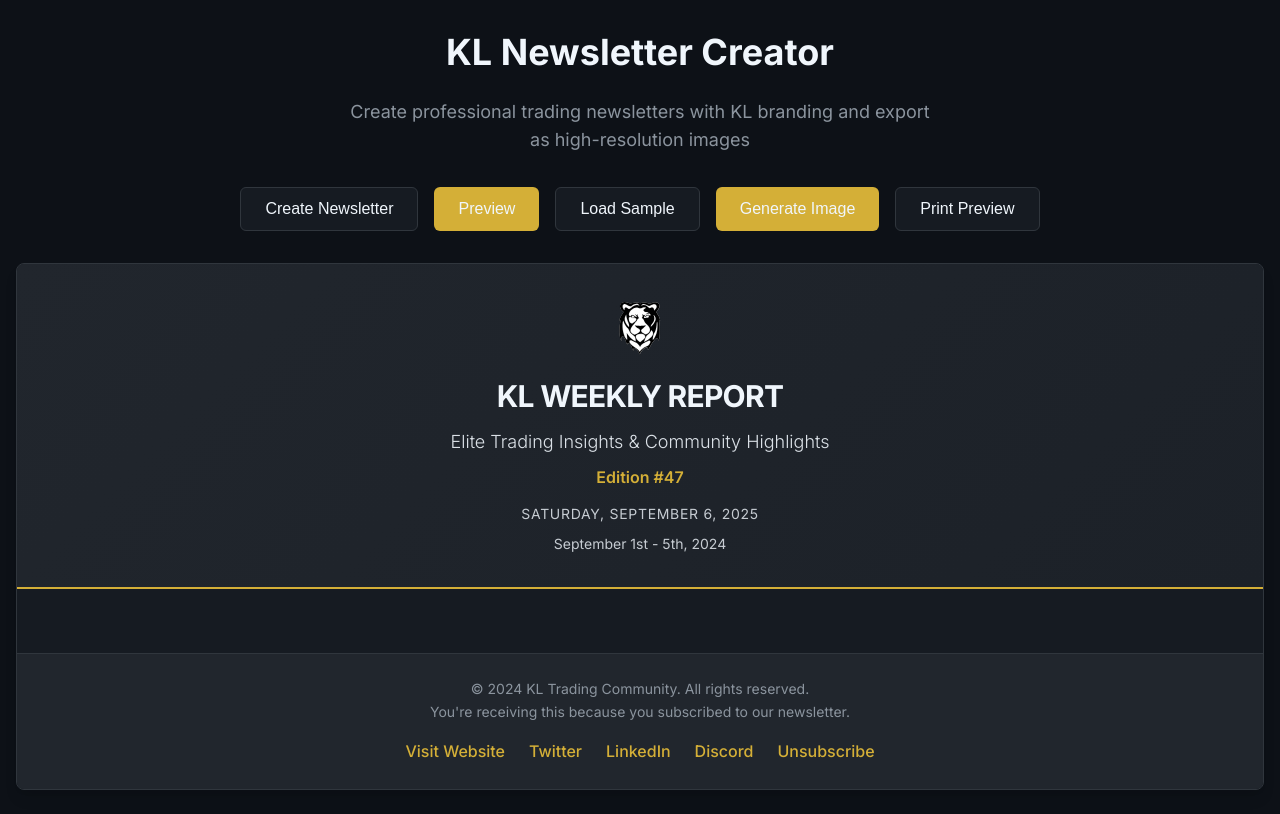
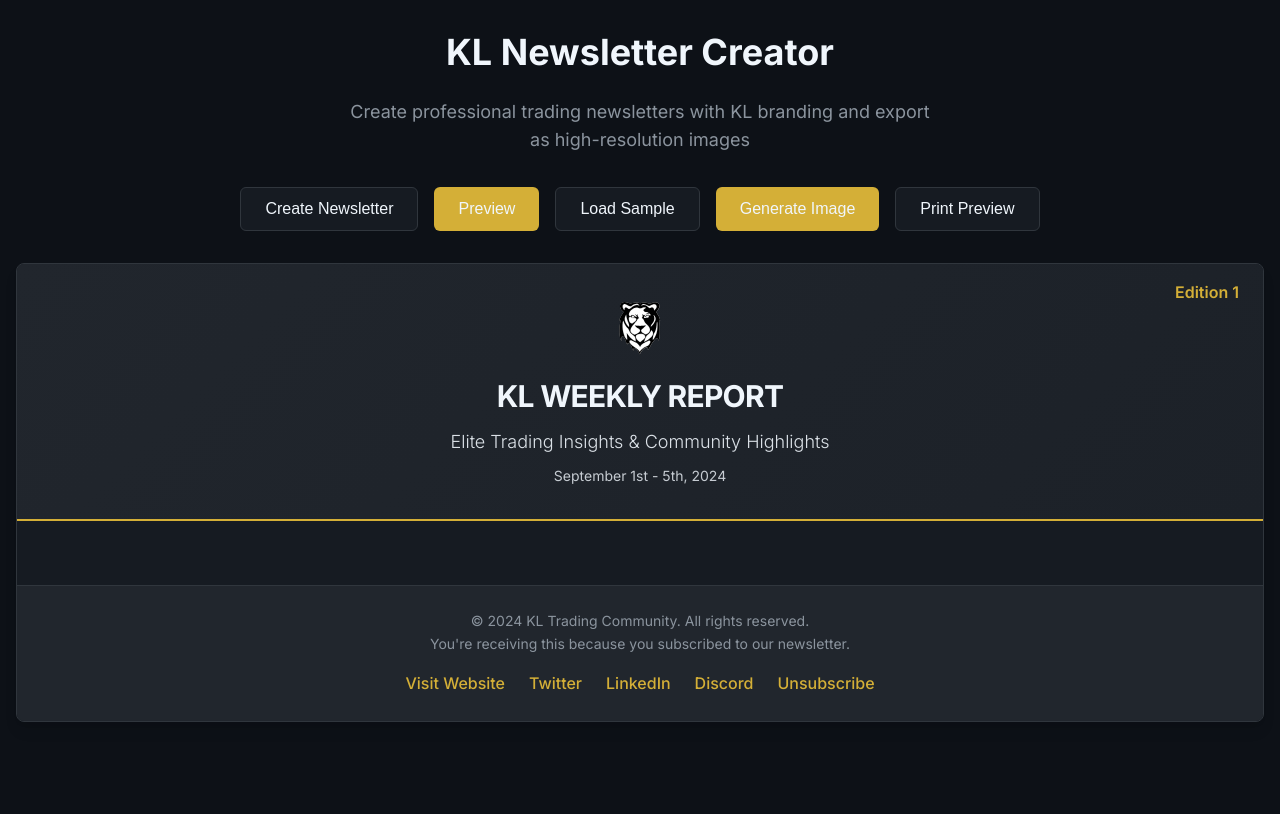
Before and after one commit to shalashaskabob/newsletter, a React (Vite) app: page / in a window 1280 px wide. Both pictures are taken after a click on the button "Preview". Built offline with nearby package versions, Linux system fonts and the light colour scheme.

Commit message:
Remove published date and move edition to top right corner

```diff
--- a/src/components/Newsletter.tsx
+++ b/src/components/Newsletter.tsx
@@ -163,16 +163,22 @@ const Newsletter: React.FC<NewsletterProps> = ({ data }) => {
   return (
     <div className="newsletter-container">
       {/* Header */}
-      <header className="newsletter-header">
+      <header className="newsletter-header" style={{ position: 'relative' }}>
         <img src="/logo.svg" alt="KL Logo" className="newsletter-logo" />
-        <h1 className="newsletter-title">{data.title}</h1>
-        <p className="newsletter-subtitle">{data.subtitle}</p>
         {data.edition && (
-          <div className="newsletter-edition" style={{ fontSize: 'var(--font-size-base)', fontWeight: '600', color: 'var(--primary-color)', marginTop: 'var(--spacing-2)' }}>
+          <div className="newsletter-edition" style={{
+            position: 'absolute',
+            top: 'var(--spacing-4)',
+            right: 'var(--spacing-6)',
+            fontSize: 'var(--font-size-base)',
+            fontWeight: '600',
+            color: 'var(--primary-color)'
+          }}>
             {data.edition}
           </div>
         )}
-        <div className="newsletter-date">{data.date}</div>
+        <h1 className="newsletter-title">{data.title}</h1>
+        <p className="newsletter-subtitle">{data.subtitle}</p>
         {data.weekRange && (
           <div className="newsletter-week-range" style={{ fontSize: 'var(--font-size-sm)', opacity: 0.8, marginTop: 'var(--spacing-2)' }}>
             {data.weekRange}
--- a/src/components/NewsletterForm.tsx
+++ b/src/components/NewsletterForm.tsx
@@ -408,7 +408,7 @@ const NewsletterForm: React.FC<NewsletterFormProps> = ({ onSubmit, initialData }
                 type="text"
                 value={formData.edition}
                 onChange={(e) => setFormData({...formData, edition: e.target.value})}
-                placeholder="Edition #47"
+                placeholder="Edition 1"
               />
             </div>
             <div className="form-group">
--- a/src/data/sampleNewsletter.ts
+++ b/src/data/sampleNewsletter.ts
@@ -10,7 +10,7 @@ export const sampleNewsletterData: NewsletterData = {
     day: 'numeric'
   }),
   weekRange: "September 1st - 5th, 2024",
-  edition: "Edition #47",
+  edition: "Edition 1",
   sections: [
     {
       id: "official-trades",
```
Also changed, not shown: 1 other file (tests, documents, lock files or other folders).
